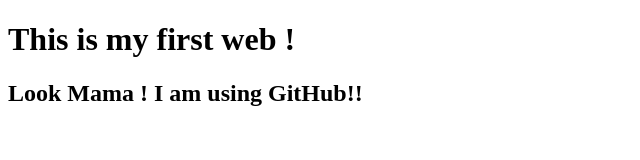
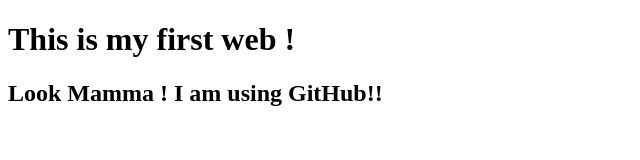
Before and after one commit to mehediapee/my-first-website, a plain HTML site: page index.html in a window 1280 px wide. Shown: the whole page, without its empty margins (0-640 px from the left). Drawn offline with Linux system fonts and the light colour scheme.

Commit message:
another update

```diff
--- a/index.html
+++ b/index.html
@@ -7,6 +7,6 @@
 </head>
 <body>
     <h1>This is my first web !</h1>
-    <h2>Look Mama ! I am using GitHub!!</h2>
+    <h2>Look Mamma ! I am using GitHub!!</h2>
 </body>
 </html>
```
